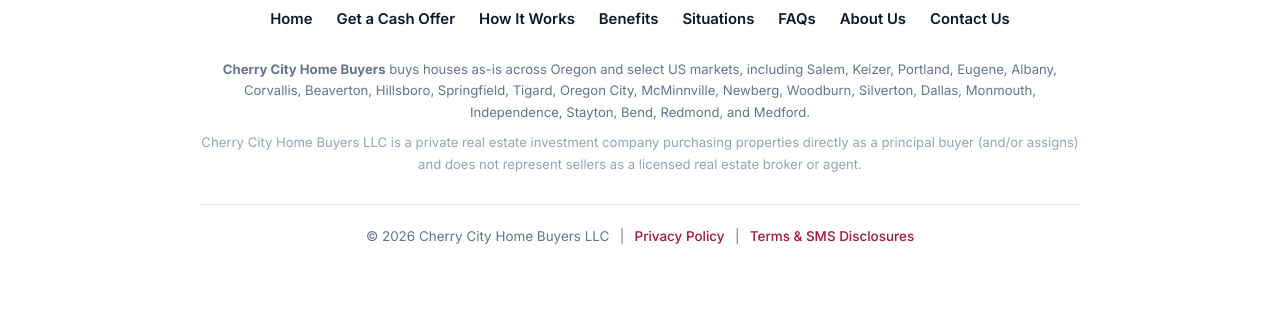
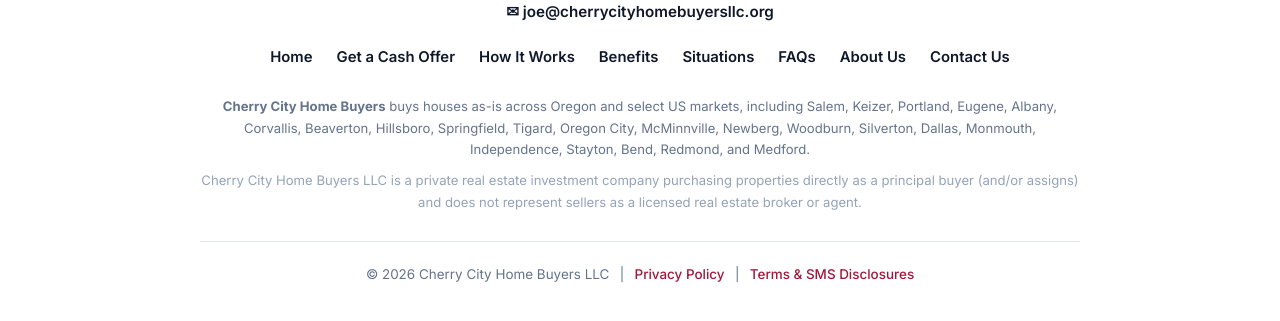
Before and after one commit to joeg1997/cherry-city-home-buyers, a plain HTML site: page index.html in a window 1280 px wide. Shown: the part 7005-7326 px from the top of the page. Before the commit the page ends 7289 px from the top, so only its background shows below. Drawn offline with Linux system fonts and the light colour scheme.

Commit message:
chore(domain): bind cherrycityhomebuyersllc.org CNAME and Workspace contact email

```diff
--- a/index.html
+++ b/index.html
@@ -549,6 +549,10 @@
         </div>
       </a>
 
+      <div class="footer-contact-row">
+        <a href="mailto:joe@cherrycityhomebuyersllc.org" class="footer-email-link">&#9993; joe@cherrycityhomebuyersllc.org</a>
+      </div>
+
       <nav class="footer-nav" aria-label="Footer Navigation">
         <a href="index.html">Home</a>
         <a href="get-offer.html">Get a Cash Offer</a>
--- a/script.js
+++ b/script.js
@@ -9,7 +9,7 @@
 const SITE_CONFIG = {
   web3FormsAccessKey: "",
   customWebhookUrl: "",
-  fallbackContactEmail: ""
+  fallbackContactEmail: "joe@cherrycityhomebuyersllc.org"
 };
 
 document.addEventListener("DOMContentLoaded", () => {
--- a/styles.css
+++ b/styles.css
@@ -902,7 +902,25 @@ h1, h2, h3, h4 {
 }
 
 .footer-logo {
-  margin-bottom: 1.5rem;
+  margin-bottom: 0.9rem;
+}
+
+.footer-contact-row {
+  margin-bottom: 1.35rem;
+}
+
+.footer-email-link {
+  display: inline-flex;
+  align-items: center;
+  gap: 0.45rem;
+  color: var(--ink);
+  font-weight: 600;
+  font-size: 0.95rem;
+  text-decoration: none;
+}
+
+.footer-email-link:hover {
+  color: var(--brand);
 }
 
 .footer-nav {
```
Also changed, not shown: 1 other file.
